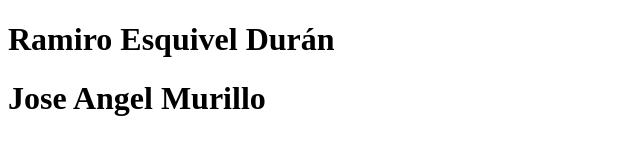
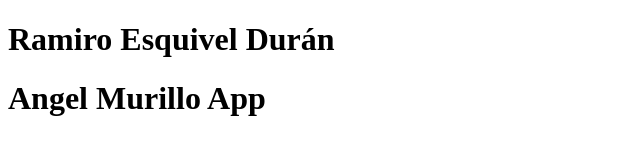
Before and after one commit to ramiro174/migit, a plain HTML site: page index.html in a window 1280 px wide. Shown: the whole page, without its empty margins (0-640 px from the left). Drawn offline with Linux system fonts and the light colour scheme.

Commit message:
Modificacion de linea de h1

```diff
--- a/index.html
+++ b/index.html
@@ -7,7 +7,7 @@
 </head>
 <body>
 	<h1>Ramiro Esquivel Durán</h1>
-	<h1> Jose Angel Murillo </h1>
+	<h1> Angel Murillo App  </h1>
  <div id="container">
 
 
```
